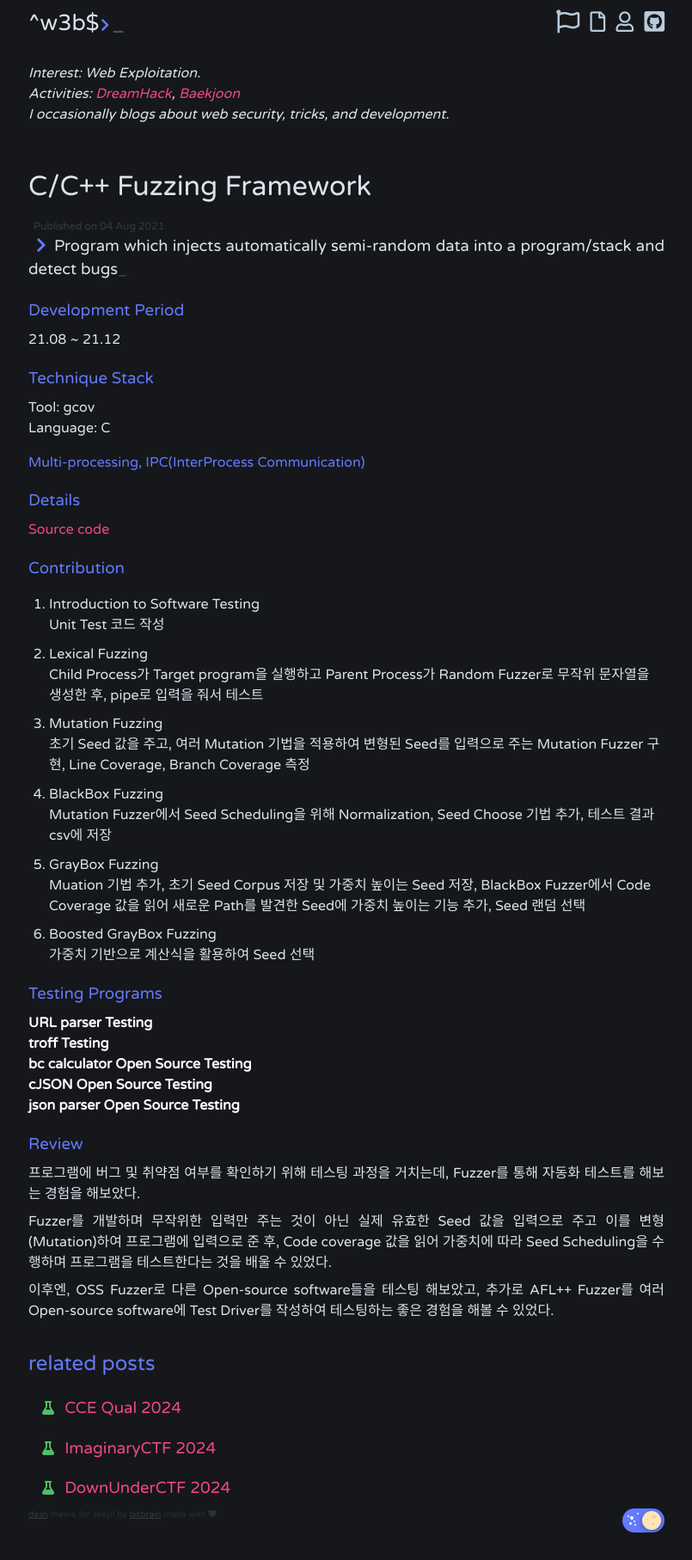
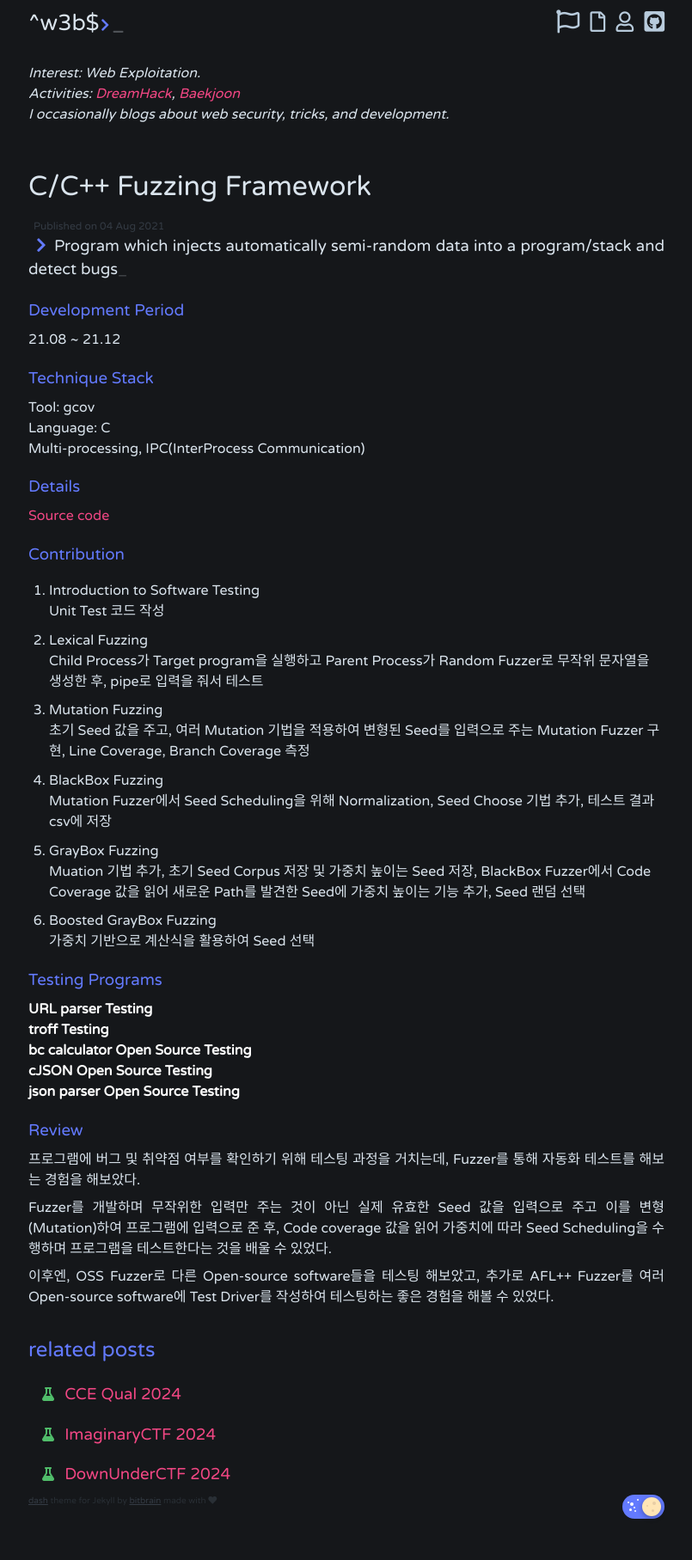
Before and after one commit to jiniljeil/jiniljeil.github.io, a Jekyll site: the page built from _posts/2021-08-04-Fuzzing.md, in a window 1280 px wide. Shown: the whole page at 86% size, without its empty margins (237-1042 px from the left). Built offline with Jekyll 4.4.1, drawn with Linux system fonts in a browser that asks for light colours; comment, search, counter and statistics services are not loaded.

Commit message:
simple revision

```diff
--- a/_posts/2021-08-04-Fuzzing.md
+++ b/_posts/2021-08-04-Fuzzing.md
@@ -12,8 +12,7 @@ category: archive
 ### Technique Stack
 Tool: gcov
 Language: C
-
-#### Multi-processing, IPC(InterProcess Communication)
+Multi-processing, IPC(InterProcess Communication)
 
 ### Details
 
```
